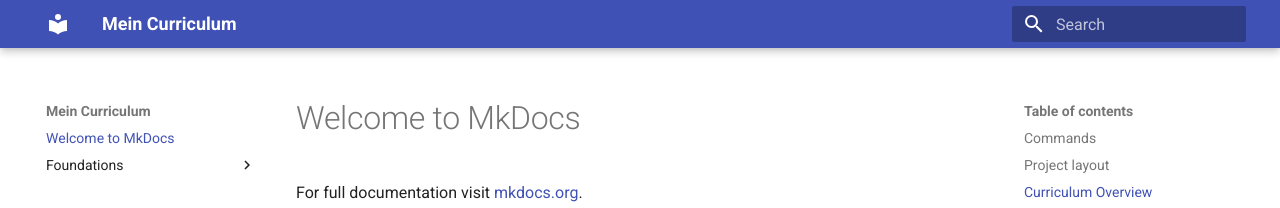
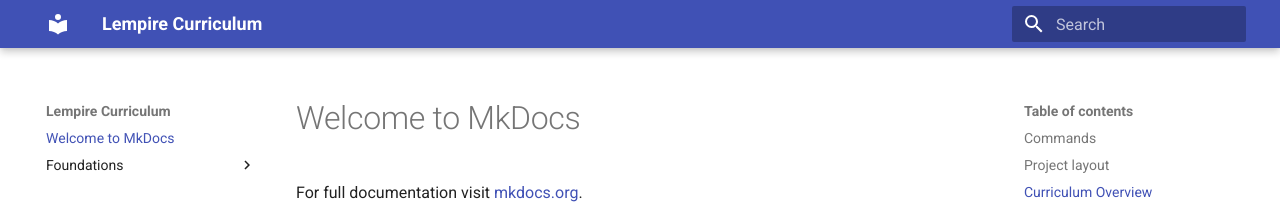
Before and after one commit to djblackberry64/Lempire-curriculum, an MkDocs documentation site: the page built from docs/index.md, in a window 1280 px wide. Shown: the top 208 px of the page. Built offline with MkDocs 1.6.1 and Material for MkDocs 9.7.7, drawn with Linux system fonts in a browser that asks for light colours.

Commit message:
Change site name

```diff
--- a/mkdocs.yml
+++ b/mkdocs.yml
@@ -1,4 +1,4 @@
-site_name: "Mein Curriculum"
+site_name: "Lempire Curriculum"
 site_url: "https://username.github.io/repo-name/"
 use_directory_urls: true
 
```
